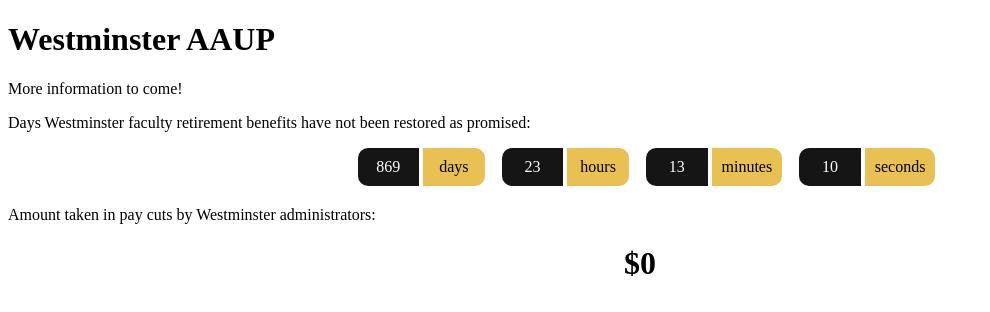
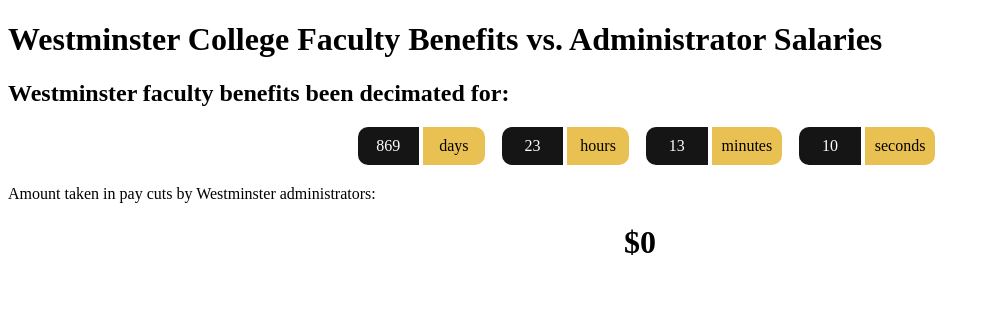
Before and after one commit to WestminsterAAUP/westminsteraaup.github.io, a plain HTML site: page index.html in a window 1280 px wide. Shown: the whole page, without its empty margins (0-990 px from the left). Drawn offline with Linux system fonts and the light colour scheme.

Commit message:
Update index.html

```diff
--- a/index.html
+++ b/index.html
@@ -59,10 +59,9 @@
 </style>
 
 <body>
-<h1>Westminster AAUP</h1>
-<p>More information to come!</p>
+<h1>Westminster College Faculty Benefits vs. Administrator Salaries</h1>
 
-<p>Days Westminster faculty retirement benefits have not been restored as promised:
+<p><h2>Westminster faculty benefits been decimated for:</h2>
 
 <div class="countup" id="countup1">
   <span class="timeel days">00</span>
```
